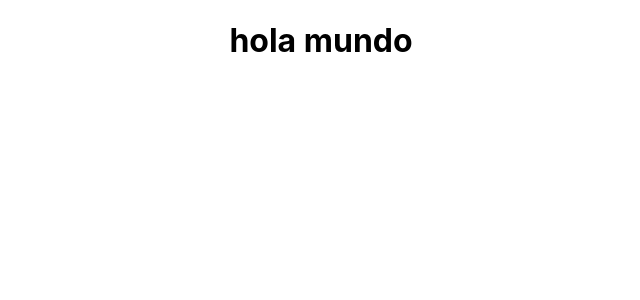
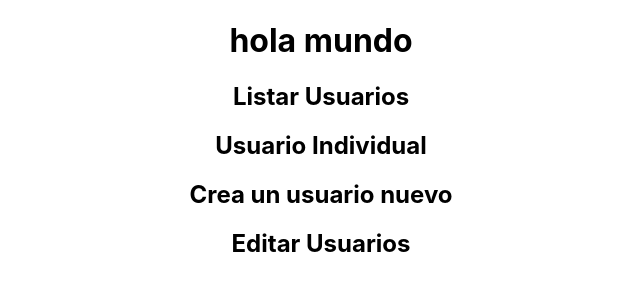
Before and after one commit to camilorendon/crud_mern_stack, a React (Create React App) app in the folder cliente/: page / in a window 1280 px wide. Shown: the top 300 px of the page, without its empty margins (319-959 px from the left). Built offline with nearby package versions, Linux system fonts and the light colour scheme.

Commit message:
feat: components

```diff
--- a/cliente/src/App.js
+++ b/cliente/src/App.js
@@ -1,10 +1,15 @@
-import logo from './logo.svg';
 import './App.css';
+import ListUsers from './components/ListUsers';
+import AddUser from './components/AddUser';
+import EditUser from './components/EditUser';
 
 function App() {
   return (
     <div className="App">
       <h1>hola mundo</h1>
+      <ListUsers />
+      <AddUser />
+      <EditUser />
     </div>
   );
 }
--- /dev/null
+++ b/cliente/src/components/AddUser.js
@@ -0,0 +1,9 @@
+import React from 'react'
+function AddUser() {
+    return (
+        <div>
+            <h2>Crea un usuario nuevo</h2>
+        </div>
+    )
+}
+export default AddUser
--- /dev/null
+++ b/cliente/src/components/EditUser.js
@@ -0,0 +1,9 @@
+import React from 'react'
+function EditUser() {
+    return (
+        <div>
+            <h2>Editar Usuarios</h2>
+        </div>
+    )
+}
+export default EditUser
--- /dev/null
+++ b/cliente/src/components/ListUsers.js
@@ -0,0 +1,11 @@
+import React from 'react'
+import UserUnique from './UserUnique'
+function ListUsers() {
+    return (
+        <div>
+            <h2>Listar Usuarios</h2>
+            <UserUnique />
+        </div>
+    )
+}
+export default ListUsers
--- /dev/null
+++ b/cliente/src/components/UserUnique.js
@@ -0,0 +1,9 @@
+import React from 'react'
+function UserUnique() {
+    return (
+        <div>
+            <h2>Usuario Individual</h2>
+        </div>
+    )
+}
+export default UserUnique
```
